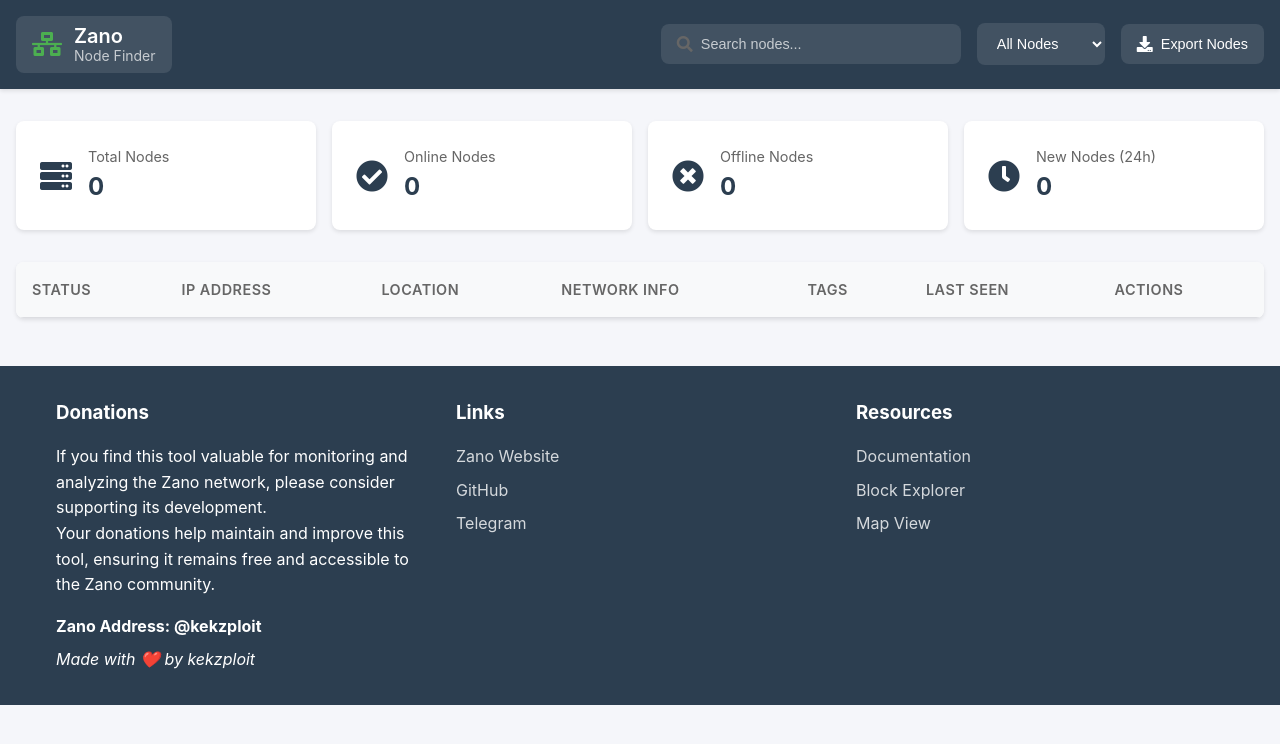
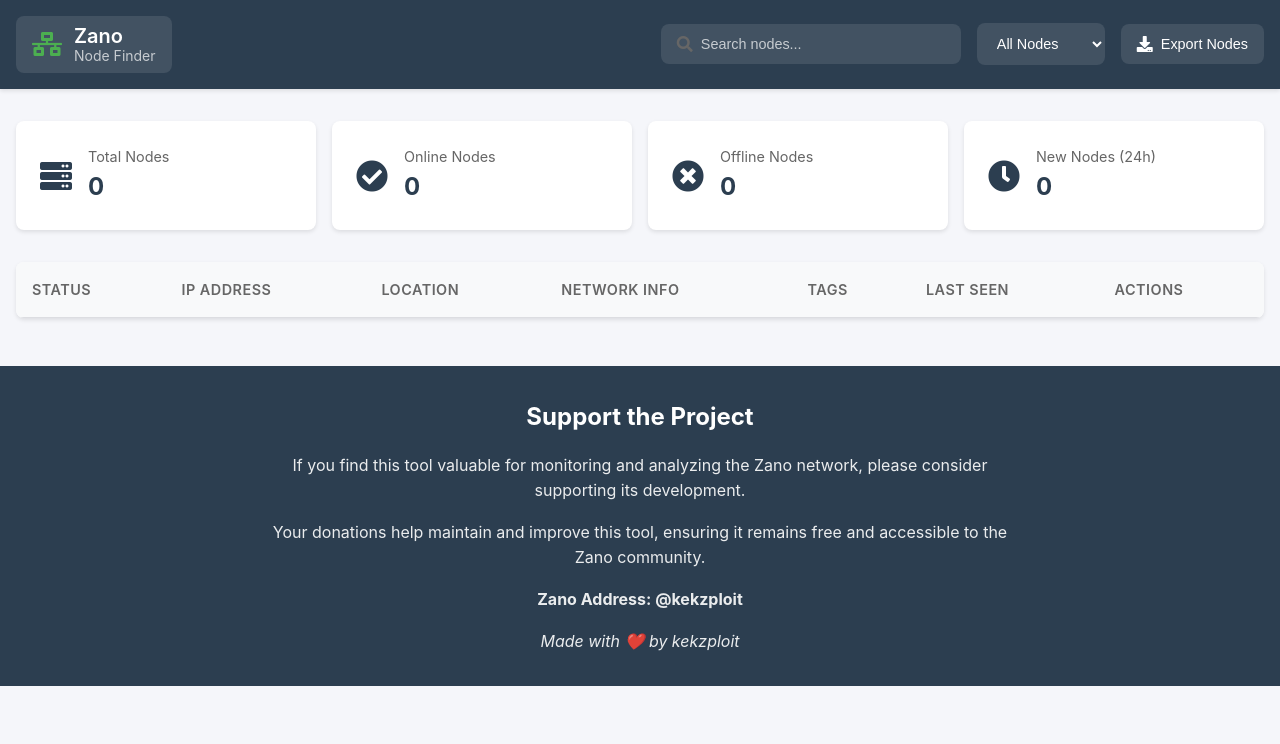
Before and after one commit to kekzploit/zano-peer-finder, a plain HTML site: page static/index.html in a window 1280 px wide. Drawn offline with nearby package versions, Linux system fonts and the light colour scheme.

```diff
--- a/static/index.html
+++ b/static/index.html
@@ -97,27 +97,11 @@
     <footer>
         <div class="footer-content">
             <div class="footer-section">
-                <h3>Donations</h3>
+                <h3>Support the Project</h3>
                 <p>If you find this tool valuable for monitoring and analyzing the Zano network, please consider supporting its development.</p>
                 <p>Your donations help maintain and improve this tool, ensuring it remains free and accessible to the Zano community.</p>
                 <p style="margin-top: 1rem; font-weight: bold;">Zano Address: @kekzploit</p>
                 <p style="font-style: italic; margin-top: 0.5rem;">Made with ❤️ by kekzploit</p>
-            </div>
-            <div class="footer-section">
-                <h3>Links</h3>
-                <ul>
-                    <li><a href="https://zano.org" target="_blank">Zano Website</a></li>
-                    <li><a href="https://github.com/hyle-team/zano" target="_blank">GitHub</a></li>
-                    <li><a href="https://t.me/zano" target="_blank">Telegram</a></li>
-                </ul>
-            </div>
-            <div class="footer-section">
-                <h3>Resources</h3>
-                <ul>
-                    <li><a href="https://docs.zano.org" target="_blank">Documentation</a></li>
-                    <li><a href="https://explorer.zano.org" target="_blank">Block Explorer</a></li>
-                    <li><a href="map.html" target="_blank">Map View</a></li>
-                </ul>
             </div>
         </div>
     </footer>
--- a/static/style.css
+++ b/static/style.css
@@ -658,35 +658,26 @@
 }
 
 .footer-content {
-    max-width: 1200px;
+    max-width: 800px;
     margin: 0 auto;
     padding: 0 1rem;
-    display: grid;
-    grid-template-columns: repeat(auto-fit, minmax(250px, 1fr));
-    gap: 2rem;
+    text-align: center;
 }
 
 .footer-section h3 {
     margin-bottom: 1rem;
+    font-size: 1.5rem;
+    color: var(--light-text);
 }
 
-.footer-section ul {
-    list-style: none;
+.footer-section p {
+    margin-bottom: 1rem;
+    line-height: 1.6;
+    opacity: 0.9;
 }
 
-.footer-section ul li {
-    margin-bottom: 0.5rem;
-}
-
-.footer-section a {
-    color: var(--light-text);
-    text-decoration: none;
-    opacity: 0.8;
-    transition: opacity 0.3s;
-}
-
-.footer-section a:hover {
-    opacity: 1;
+.footer-section p:last-child {
+    margin-bottom: 0;
 }
 
 .node-meta {
```
Also changed, not shown: 1 other file.
